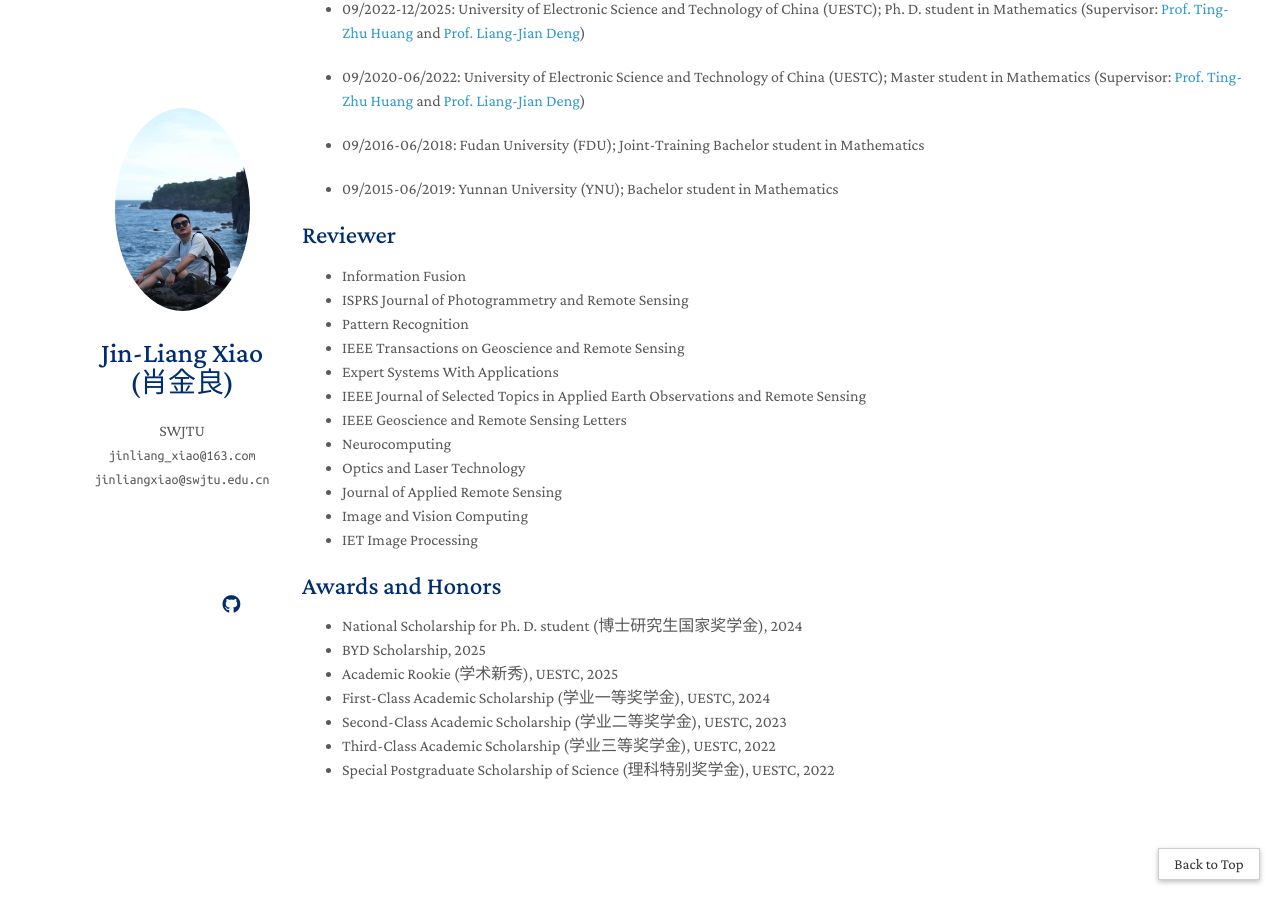
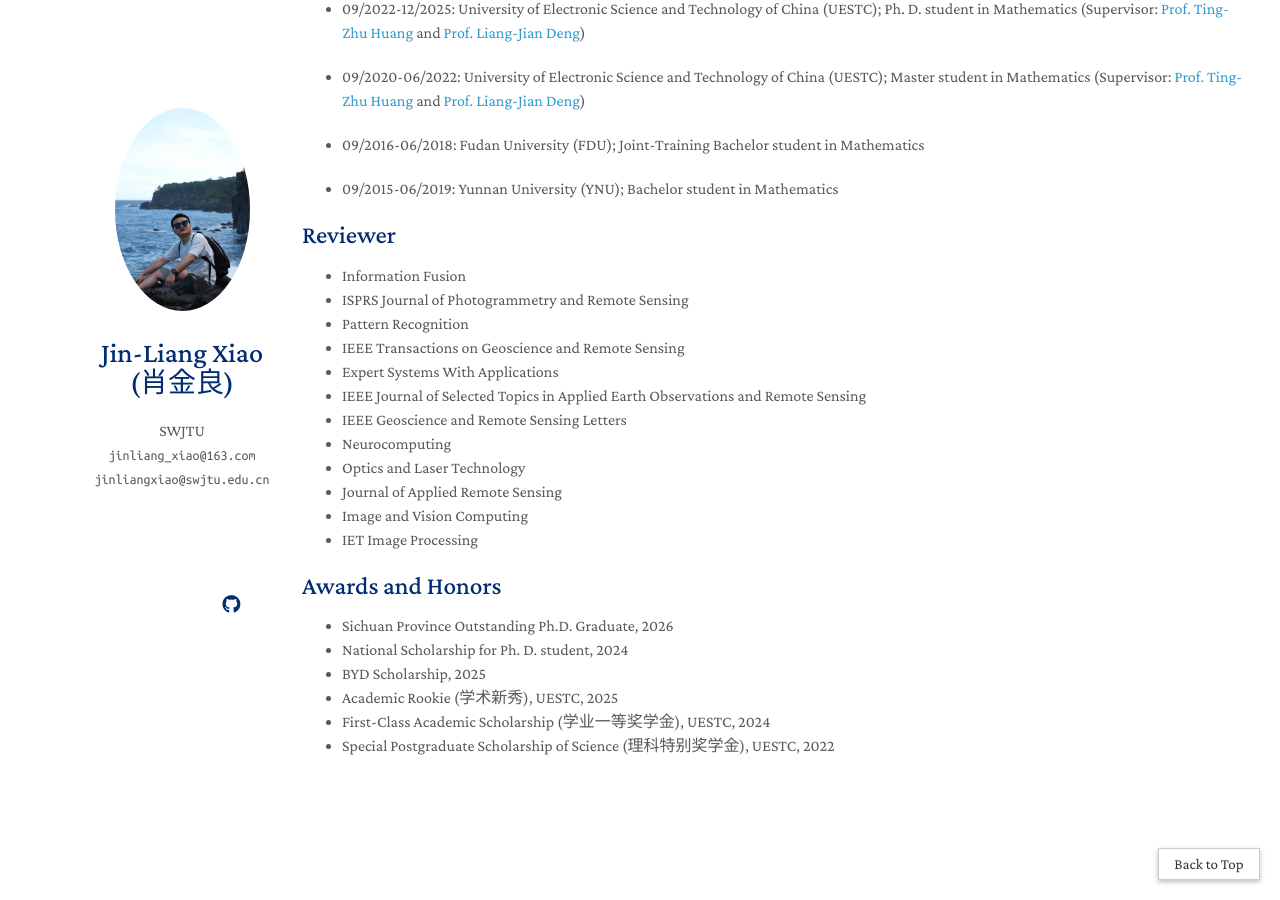
Before and after one commit to Jin-liangXiao/Jin-liangXiao.github.io, a Jekyll site: the page built from index.md, in a window 1280 px wide and 900 px high, scrolled down 2291 px. Built offline with Jekyll 4.4.1, drawn with Linux system fonts in a browser that asks for light colours; nearby versions of some CDN libraries; a style sheet for code colours, icons or effects is not loaded; our own code applies the rules of GitHub Pages for plain Markdown files.

Commit message:
Update services.md

```diff
--- a/_includes/services.md
+++ b/_includes/services.md
@@ -41,11 +41,10 @@
 
 
 <ul>
-  <li>National Scholarship for Ph. D. student (博士研究生国家奖学金), 2024</li>
+  <li>Sichuan Province Outstanding Ph.D. Graduate, 2026</li>
+  <li>National Scholarship for Ph. D. student, 2024</li>
   <li>BYD Scholarship, 2025</li>
   <li>Academic Rookie (学术新秀), UESTC, 2025</li>
   <li>First-Class Academic Scholarship (学业一等奖学金), UESTC, 2024</li>
-  <li>Second-Class Academic Scholarship (学业二等奖学金), UESTC, 2023</li>
-  <li>Third-Class Academic Scholarship (学业三等奖学金), UESTC, 2022</li>
   <li>Special Postgraduate Scholarship of Science (理科特别奖学金), UESTC, 2022</li>
 </ul>
```
